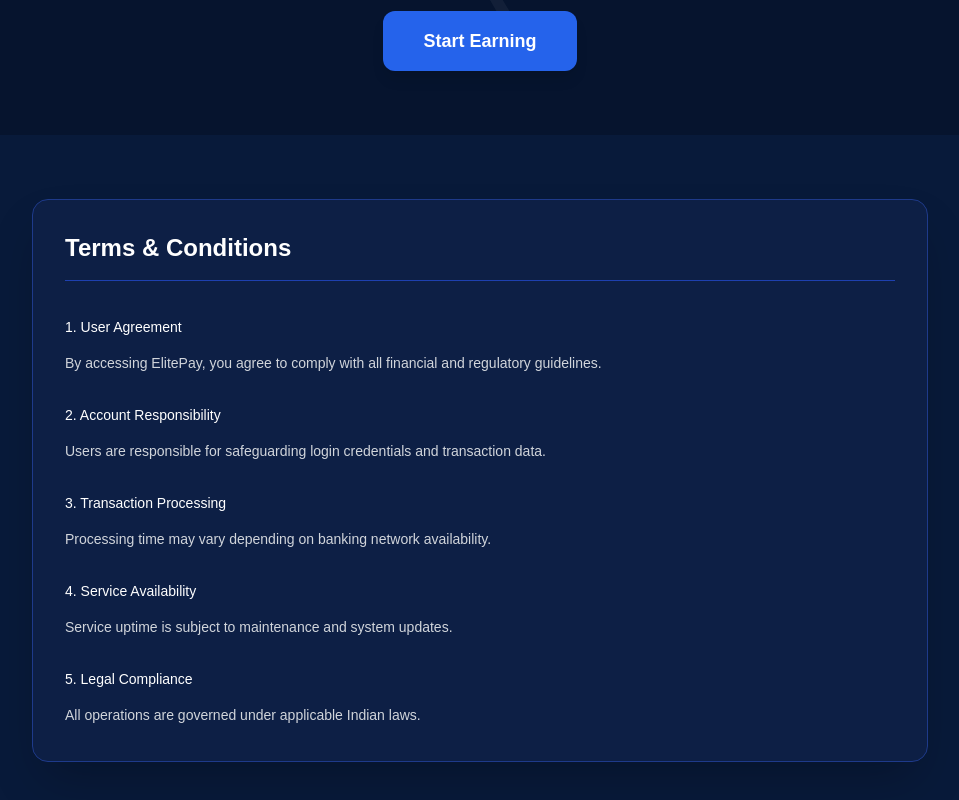
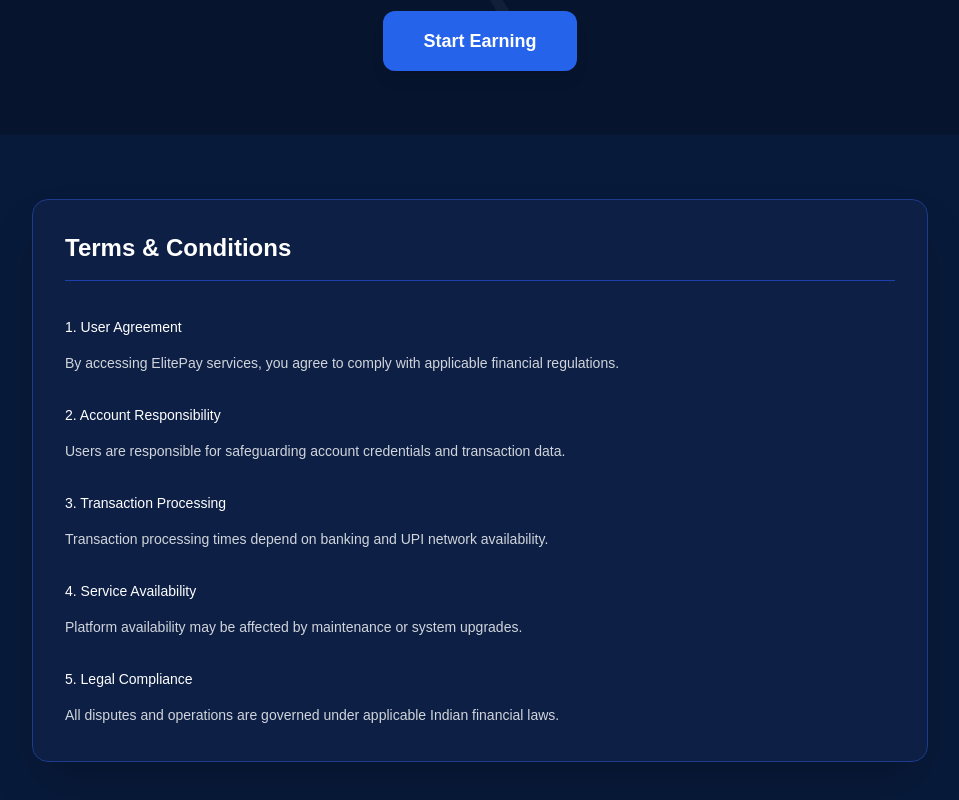
Before and after one commit to luverefounder-del/fintech-dashboard, a Next.js app: page / in a window 1280 px wide. Shown: the part 620-1420 px from the top of the page, without its empty margins (160-1119 px from the left). Built offline with nearby package versions, Linux system fonts and the light colour scheme.

Commit message:
fix: update start earning route to login and restore terms section

```diff
--- a/app/page.tsx
+++ b/app/page.tsx
@@ -6,7 +6,7 @@
     <div className="min-h-screen bg-[#06142e] text-white relative overflow-hidden">
 
       {/* INR Animation */}
-      <div className="absolute inset-0 pointer-events-none z-0">
+      <div className="absolute inset-0 pointer-events-none z-0 overflow-hidden">
         <span className="rupee r1">₹</span>
         <span className="rupee r2">₹</span>
         <span className="rupee r3">₹</span>
@@ -16,21 +16,22 @@
       <nav className="relative z-20 flex items-center px-6 py-4 bg-[#081a3a] border-b border-blue-900">
         <img
           src="/IMG_20260303_022001_156.jpg"
+          alt="ElitePay Logo"
           className="w-10 h-10 rounded-md object-cover"
-          alt="logo"
         />
         <span className="ml-3 text-xl font-semibold text-blue-400">
           ElitePay
         </span>
       </nav>
 
-      {/* Hero */}
+      {/* Hero Section */}
       <section className="relative z-20 text-center px-6 py-16">
+
         <div className="flex justify-center mb-8">
           <img
             src="/IMG_20260303_022001_156.jpg"
+            alt="ElitePay"
             className="w-40 h-40 rounded-2xl shadow-xl object-cover"
-            alt="hero"
           />
         </div>
 
@@ -48,16 +49,18 @@
           merchants across India. Lightning-fast UPI transactions with 99.99% uptime.
         </p>
 
+        {/* START EARNING BUTTON */}
         <div className="mt-10">
-          <Link href="/auth">
+          <Link href="/login">
             <button className="bg-blue-600 hover:bg-blue-700 transition px-10 py-4 rounded-xl text-lg font-semibold shadow-lg">
               Start Earning
             </button>
           </Link>
         </div>
+
       </section>
 
-      {/* TERMS RESTORED */}
+      {/* TERMS SECTION */}
       <section className="relative z-20 bg-[#081a3a] px-6 py-16">
         <div className="max-w-4xl mx-auto bg-[#0d1f45] p-8 rounded-2xl shadow-2xl border border-blue-900">
           <h2 className="text-2xl font-semibold text-white mb-8 border-b border-blue-800 pb-4">
@@ -68,33 +71,34 @@
 
             <div>
               <h3 className="text-white font-medium mb-2">1. User Agreement</h3>
-              <p>By accessing ElitePay, you agree to comply with all financial and regulatory guidelines.</p>
+              <p>By accessing ElitePay services, you agree to comply with applicable financial regulations.</p>
             </div>
 
             <div>
               <h3 className="text-white font-medium mb-2">2. Account Responsibility</h3>
-              <p>Users are responsible for safeguarding login credentials and transaction data.</p>
+              <p>Users are responsible for safeguarding account credentials and transaction data.</p>
             </div>
 
             <div>
               <h3 className="text-white font-medium mb-2">3. Transaction Processing</h3>
-              <p>Processing time may vary depending on banking network availability.</p>
+              <p>Transaction processing times depend on banking and UPI network availability.</p>
             </div>
 
             <div>
               <h3 className="text-white font-medium mb-2">4. Service Availability</h3>
-              <p>Service uptime is subject to maintenance and system updates.</p>
+              <p>Platform availability may be affected by maintenance or system upgrades.</p>
             </div>
 
             <div>
               <h3 className="text-white font-medium mb-2">5. Legal Compliance</h3>
-              <p>All operations are governed under applicable Indian laws.</p>
+              <p>All disputes and operations are governed under applicable Indian financial laws.</p>
             </div>
 
           </div>
         </div>
       </section>
 
+      {/* INR Animation CSS */}
       <style jsx>{`
         .rupee {
           position: absolute;
@@ -103,6 +107,7 @@
           color: rgba(255,255,255,0.05);
           animation: floatUp 12s linear infinite;
         }
+
         .r1 { left: 10%; animation-delay: 0s; }
         .r2 { left: 50%; animation-delay: 4s; }
         .r3 { left: 80%; animation-delay: 8s; }
@@ -112,6 +117,7 @@
           100% { transform: translateY(-120vh); }
         }
       `}</style>
+
     </div>
   );
 }
```
